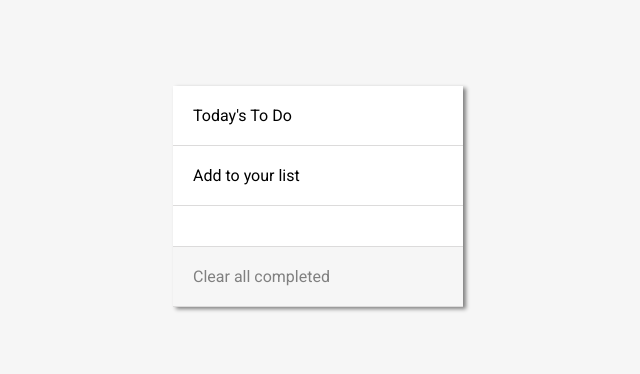
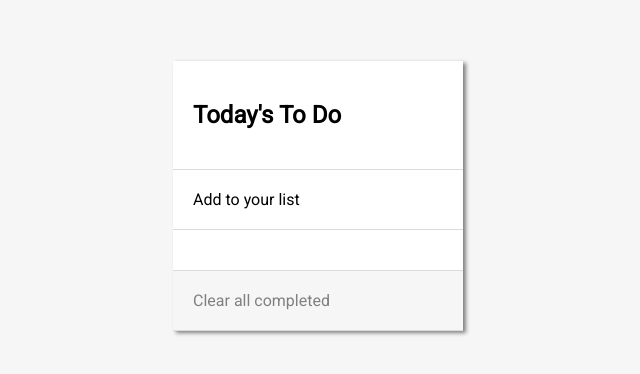
Before and after one commit to Tobinchilongo/TodoList, a website built with webpack: page src/index.html in a window 1280 px wide. Shown: the part 212-586 px from the top of the page, without its empty margins (330-970 px from the left). Built offline with nearby package versions, Linux system fonts and the light colour scheme.

Commit message:
Add Todolist page and style

```diff
--- a/src/index.html
+++ b/src/index.html
@@ -9,7 +9,7 @@
   <body>
     <section>
       <div class="todo">
-        <div class="header">Today's To Do</div>
+        <div class="header"><h1>Today's To Do</h1></div>
         <div class="add_task">Add to your list</div>
         <div class="tasks"></div>
         <div class="footer">Clear all completed</div>
--- a/src/index.js
+++ b/src/index.js
@@ -1,2 +1 @@
-import _ from 'lodash';
 import './style.css';
```
Also changed, not shown: dist/index.html, dist/main.js.
